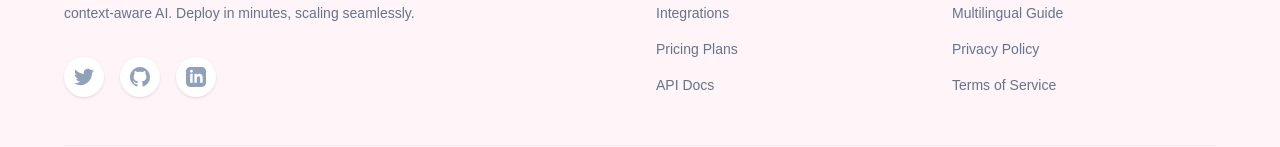
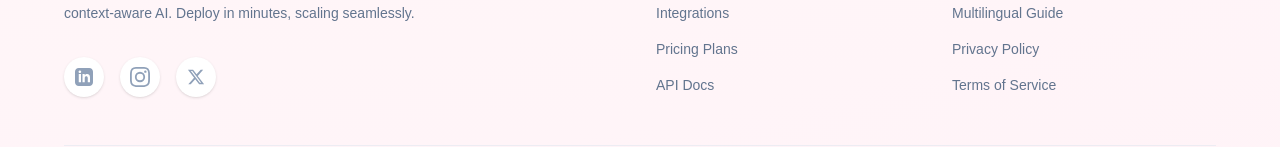
Before and after one commit to bitnbyte-studio/bolchat-landing, a Next.js app: page / in a window 1280 px wide. Shown: the part 3249-3396 px from the top of the page. Built offline with nearby package versions, Linux system fonts and the light colour scheme.

Commit message:
Added real platform links

```diff
--- a/app/components/Footer.tsx
+++ b/app/components/Footer.tsx
@@ -15,20 +15,22 @@ export function Footer() {
                             Automate customer support across 50+ languages with context-aware AI. Deploy in minutes, scaling seamlessly.
                         </p>
                         <div className="mt-8 flex items-center gap-4 text-slate-400">
-                            {/* Social icons placeholders */}
-                            <a href="#" className="flex h-10 w-10 items-center justify-center rounded-full bg-white shadow-sm transition-all hover:-translate-y-1 hover:text-rose-500 hover:shadow-md">
-                                <svg viewBox="0 0 24 24" className="h-5 w-5" fill="currentColor">
-                                    <path d="M24 4.557c-.883.392-1.832.656-2.828.775 1.017-.609 1.798-1.574 2.165-2.724-.951.564-2.005.974-3.127 1.195-.897-.957-2.178-1.555-3.594-1.555-3.179 0-5.515 2.966-4.797 6.045-4.091-.205-7.719-2.165-10.148-5.144-1.29 2.213-.669 5.108 1.523 6.574-.806-.026-1.566-.247-2.229-.616-.054 2.281 1.581 4.415 3.949 4.89-.693.188-1.452.232-2.224.084.626 1.956 2.444 3.379 4.6 3.419-2.07 1.623-4.678 2.348-7.29 2.04 2.179 1.397 4.768 2.212 7.548 2.212 9.142 0 14.307-7.721 13.995-14.646.962-.695 1.797-1.562 2.457-2.549z" />
+                            {/* LinkedIn */}
+                            <a href="https://in.linkedin.com/company/bolchat" target="_blank" rel="noopener noreferrer" aria-label="LinkedIn" className="flex h-10 w-10 items-center justify-center rounded-full bg-white shadow-sm transition-all hover:-translate-y-1 hover:text-rose-500 hover:shadow-md">
+                                <svg viewBox="0 0 24 24" className="h-[18px] w-[18px]" fill="currentColor">
+                                    <path d="M19 0h-14c-2.761 0-5 2.239-5 5v14c0 2.761 2.239 5 5 5h14c2.762 0 5-2.239 5-5v-14c0-2.761-2.238-5-5-5zm-11 19h-3v-11h3v11zm-1.5-12.268c-.966 0-1.75-.79-1.75-1.764s.784-1.764 1.75-1.764 1.75.79 1.75 1.764-.783 1.764-1.75 1.764zm13.5 12.268h-3v-5.604c0-3.368-4-3.113-4 0v5.604h-3v-11h3v1.765c1.396-2.586 7-2.777 7 2.476v6.759z" />
                                 </svg>
                             </a>
-                            <a href="#" className="flex h-10 w-10 items-center justify-center rounded-full bg-white shadow-sm transition-all hover:-translate-y-1 hover:text-rose-500 hover:shadow-md">
+                            {/* Instagram */}
+                            <a href="https://www.instagram.com/heybolchat" target="_blank" rel="noopener noreferrer" aria-label="Instagram" className="flex h-10 w-10 items-center justify-center rounded-full bg-white shadow-sm transition-all hover:-translate-y-1 hover:text-rose-500 hover:shadow-md">
                                 <svg viewBox="0 0 24 24" className="h-5 w-5" fill="currentColor">
-                                    <path d="M12 0c-6.626 0-12 5.373-12 12 0 5.302 3.438 9.8 8.207 11.387.599.111.793-.261.793-.577v-2.234c-3.338.726-4.033-1.416-4.033-1.416-.546-1.387-1.333-1.756-1.333-1.756-1.089-.745.083-.729.083-.729 1.205.084 1.839 1.237 1.839 1.237 1.07 1.834 2.807 1.304 3.492.997.107-.775.418-1.305.762-1.604-2.665-.305-5.467-1.334-5.467-5.931 0-1.311.469-2.381 1.236-3.221-.124-.303-.535-1.524.117-3.176 0 0 1.008-.322 3.301 1.23.957-.266 1.983-.399 3.003-.404 1.02.005 2.047.138 3.006.404 2.291-1.552 3.297-1.23 3.297-1.23.653 1.653.242 2.874.118 3.176.77.84 1.235 1.911 1.235 3.221 0 4.609-2.807 5.624-5.479 5.921.43.372.823 1.102.823 2.222v3.293c0 .319.192.694.801.576 4.765-1.589 8.199-6.086 8.199-11.386 0-6.627-5.373-12-12-12z" />
+                                    <path d="M12 2.163c3.204 0 3.584.012 4.85.07 3.252.148 4.771 1.691 4.919 4.919.058 1.265.069 1.645.069 4.849 0 3.205-.012 3.584-.069 4.849-.149 3.225-1.664 4.771-4.919 4.919-1.266.058-1.644.07-4.85.07-3.204 0-3.584-.012-4.849-.07-3.26-.149-4.771-1.699-4.919-4.92-.058-1.265-.07-1.644-.07-4.849 0-3.204.013-3.583.07-4.849.149-3.227 1.664-4.771 4.919-4.919 1.266-.057 1.645-.069 4.849-.069zM12 0C8.741 0 8.333.014 7.053.072 2.695.272.273 2.69.073 7.052.014 8.333 0 8.741 0 12c0 3.259.014 3.668.072 4.948.2 4.358 2.618 6.78 6.98 6.98C8.333 23.986 8.741 24 12 24c3.259 0 3.668-.014 4.948-.072 4.354-.2 6.782-2.618 6.979-6.98.059-1.28.073-1.689.073-4.948 0-3.259-.014-3.667-.072-4.947-.196-4.354-2.617-6.78-6.979-6.98C15.668.014 15.259 0 12 0zm0 5.838a6.162 6.162 0 100 12.324 6.162 6.162 0 000-12.324zM12 16a4 4 0 110-8 4 4 0 010 8zm6.406-11.845a1.44 1.44 0 100 2.881 1.44 1.44 0 000-2.881z" />
                                 </svg>
                             </a>
-                            <a href="#" className="flex h-10 w-10 items-center justify-center rounded-full bg-white shadow-sm transition-all hover:-translate-y-1 hover:text-rose-500 hover:shadow-md">
-                                <svg viewBox="0 0 24 24" className="h-5 w-5" fill="currentColor">
-                                    <path d="M19 0h-14c-2.761 0-5 2.239-5 5v14c0 2.761 2.239 5 5 5h14c2.762 0 5-2.239 5-5v-14c0-2.761-2.238-5-5-5zm-11 19h-3v-11h3v11zm-1.5-12.268c-.966 0-1.75-.79-1.75-1.764s.784-1.764 1.75-1.764 1.75.79 1.75 1.764-.783 1.764-1.75 1.764zm13.5 12.268h-3v-5.604c0-3.368-4-3.113-4 0v5.604h-3v-11h3v1.765c1.396-2.586 7-2.777 7 2.476v6.759z" />
+                            {/* X (Twitter) */}
+                            <a href="https://x.com/HeyBolchat" target="_blank" rel="noopener noreferrer" aria-label="X (Twitter)" className="flex h-10 w-10 items-center justify-center rounded-full bg-white shadow-sm transition-all hover:-translate-y-1 hover:text-rose-500 hover:shadow-md">
+                                <svg viewBox="0 0 24 24" className="h-[18px] w-[18px]" fill="currentColor">
+                                    <path d="M18.244 2.25h3.308l-7.227 8.26 8.502 11.24H16.17l-5.214-6.817L4.99 21.75H1.68l7.73-8.835L1.254 2.25H8.08l4.713 6.231zm-1.161 17.52h1.833L7.084 4.126H5.117z" />
                                 </svg>
                             </a>
                         </div>
```
